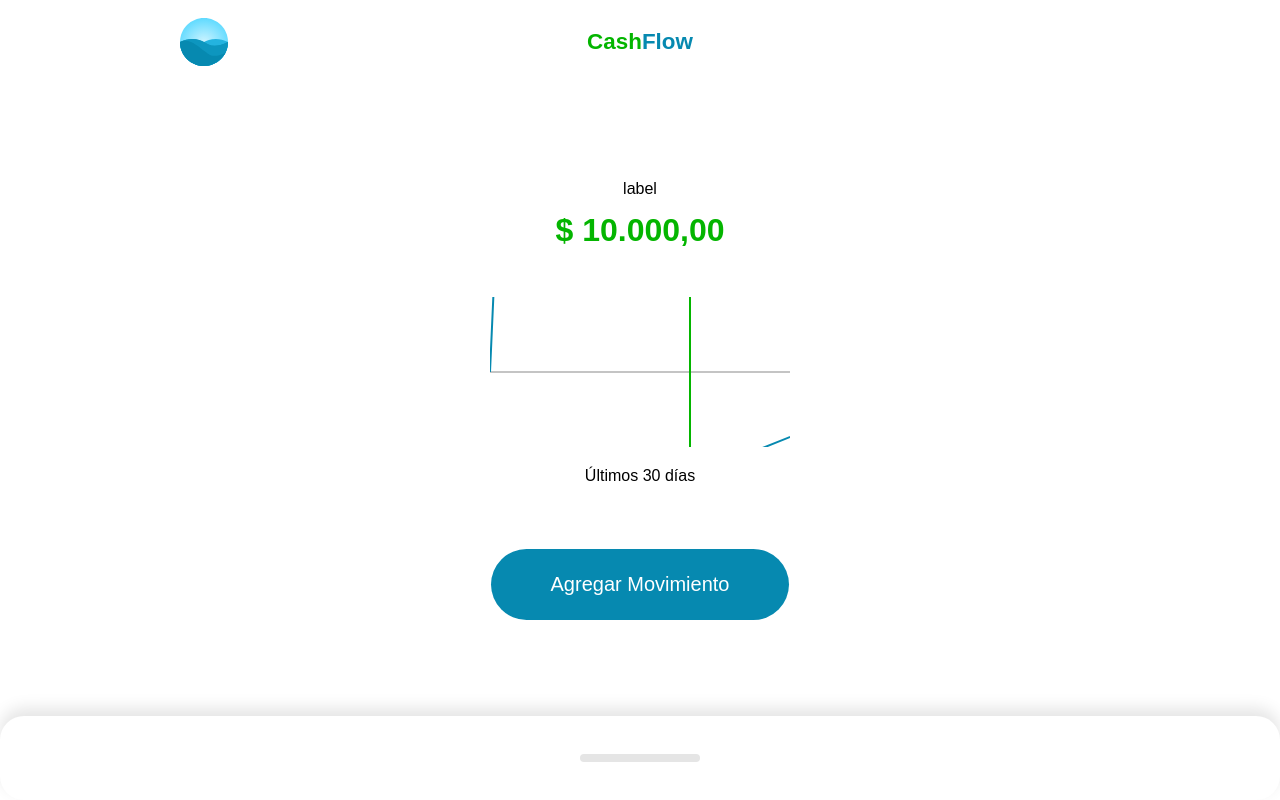
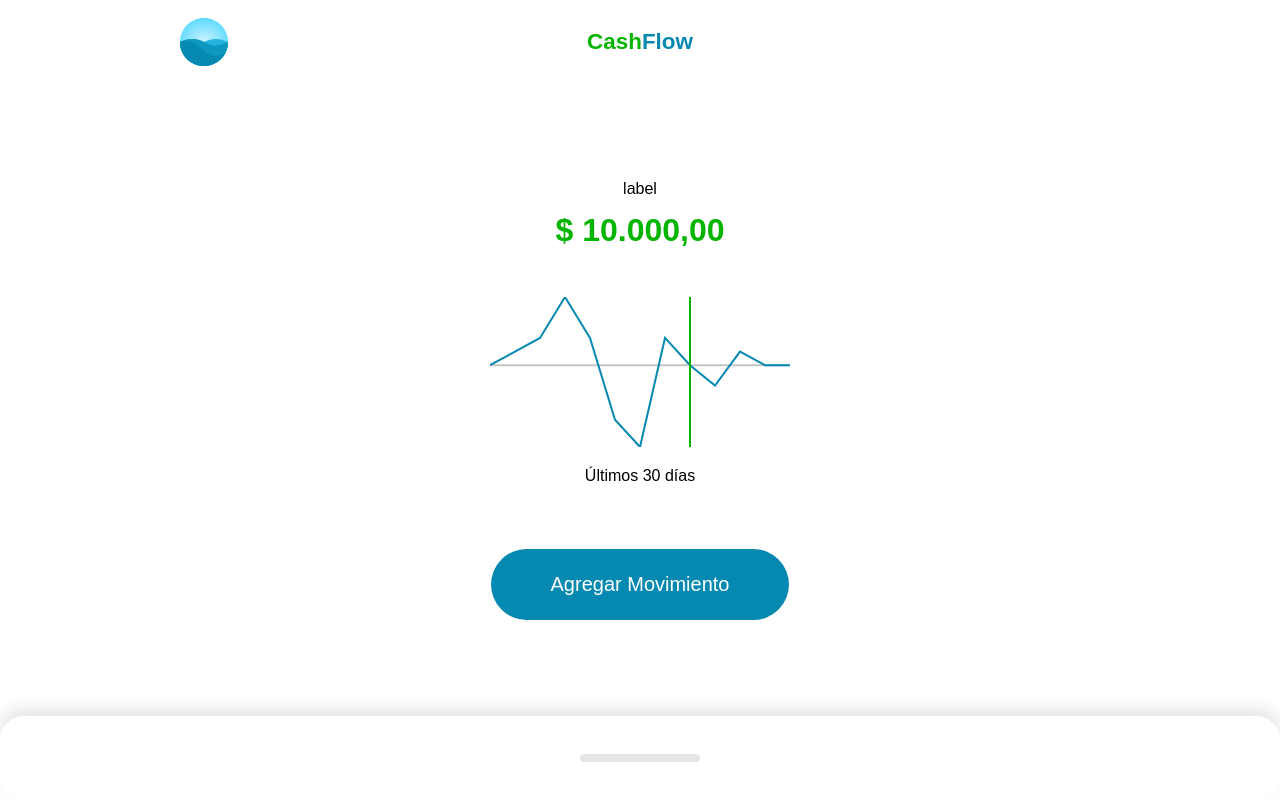
Before and after one commit to luisAriza/cashflow, a Vue app: page / in a window 1280 px wide. Built offline with nearby package versions, Linux system fonts and the light colour scheme.

Commit message:
Lógica del gráfico

```diff
--- a/src/components/Home.vue
+++ b/src/components/Home.vue
@@ -35,7 +35,9 @@
 
 	const amount = ref(10000);
 	const totalAmount = ref(20000);
-	const amounts = ref([100, 200, 500, 200 , -400, -600, 200, 0 , -150, 100]);
+	const amounts = ref([
+		100, 200, 500, 200, -400, -600, 200, 0, -150, 100, 0, 0,
+	]);
 	const movements = ref([
 		{
 			id: 1,
--- a/src/components/Resume/Graphic.vue
+++ b/src/components/Resume/Graphic.vue
@@ -1,7 +1,14 @@
 <template>
 	<div>
 		<svg viewbox="0.0 300 200">
-			<line stroke="#c4c4c4" stroke-width="2" x1="0" y1="75" x2="300" y2="75" />
+			<line
+				stroke="#c4c4c4"
+				stroke-width="2"
+				x1="0"
+				:y1="zero"
+				x2="300"
+				:y2="zero"
+			/>
 			<polyline
 				fill="none"
 				stroke="#0689b0"
@@ -32,23 +39,26 @@
 	});
 	const { amounts } = toRefs(props);
 
-	const amountToPixels = () => {
+	const amountToPixels = (amount): number => {
 		const min = Math.min(...amounts.value);
 		const max = Math.max(...amounts.value);
 
-		return `${min}, ${max}`;
+		const amountAbs = amount + Math.abs(min);
+		const minmax = Math.abs(max) + Math.abs(min);
+
+		return 150 - ((amountAbs * 75) / minmax) * 2;
 	};
+
+	const zero = computed((): number => amountToPixels(0));
 	const points = computed(() => {
 		const total = amounts.value.length;
-		return Array(total)
-			.fill(75)
-			.reduce((points, amounts, index): string => {
-				const x = (300 / total) * (index + 1);
-				const y = amountToPixels();
-				console.log(y);
+		return amounts.value.reduce((points, amount, index): string => {
+			const x = (300 / total) * (index + 1);
+			const y = amountToPixels(amount);
+			console.log(y);
 
-				return `${points} ${x},${y}`;
-			}, "0, 75");
+			return `${points} ${x},${y}`;
+		}, `0, 68.19`);
 	});
 </script>
 
```
